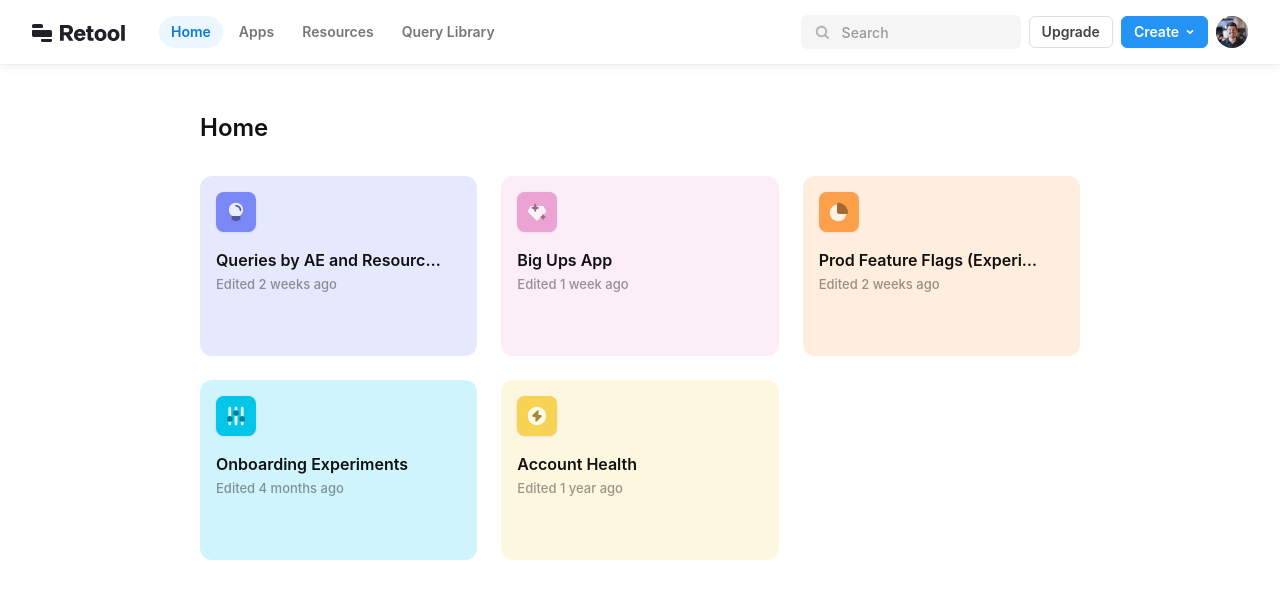
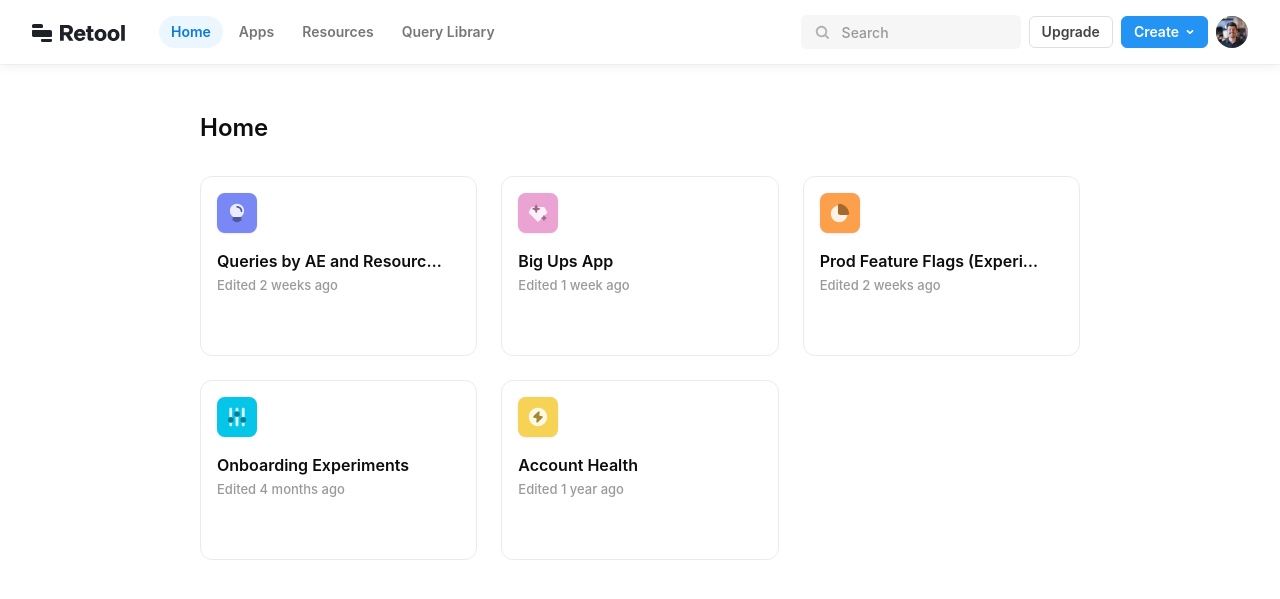
Before and after one commit to mattbond21/formation-prototype, a Jekyll site: the page built from index.html, in a window 1280 px wide. Shown: the top 599 px of the page. Built offline with Jekyll 4.4.1, drawn with Linux system fonts in a browser that asks for light colours; some web fonts are replaced.

Commit message:
less cowbell

```diff
--- a/_includes/content-cards.html
+++ b/_includes/content-cards.html
@@ -22,13 +22,13 @@
             <div class="card-meta-data">Edited 2 weeks ago</div>
           </div>
           <div class="card-buttons">
-            <a href="#" class="button button-primary button-cards" style="background: #7A88F5; color: white">Edit</a>
+            <a href="#" class="button button-primary button-cards">Edit</a>
             <a href="#" class="button button-cards">Preview</a>
           </div>
         </div> <!-- .card-body -->
       </div> <!-- .card -->
 
-      <div class="card" style="background:#EAA3D230">
+      <div class="card">
         <div class="card-body">
           <div class="card-header">
             <div class="card-avatar" style="background:#EAA3D2">
@@ -51,13 +51,13 @@
             <div class="card-meta-data">Edited 1 week ago</div>
           </div>
           <div class="card-buttons">
-            <a href="#" class="button button-primary button-cards" style="background: #EAA3D2; color: white">Edit</a>
+            <a href="#" class="button button-primary button-cards">Edit</a>
             <a href="#" class="button button-cards">Preview</a>
           </div>
         </div> <!-- .card-body -->
       </div> <!-- .card -->
 
-      <div class="card" style="background: #FCA04C30">
+      <div class="card">
         <div class="card-body">
           <div class="card-header">
             <div class="card-avatar" style="background: #FCA04C;">
@@ -79,13 +79,13 @@
             <div class="card-meta-data">Edited 2 weeks ago</div>
           </div>
           <div class="card-buttons">
-            <a href="#" class="button button-primary button-cards" style="background: #FCA04C; color: white">Edit</a>
+            <a href="#" class="button button-primary button-cards">Edit</a>
             <a href="#" class="button button-cards">Preview</a>
           </div>
         </div> <!-- .card-body -->
       </div> <!-- .card -->
 
-      <div class="card" style="background: #05C5E930">
+      <div class="card">
         <div class="card-body">
           <div class="card-header">
             <div class="card-avatar" style="background: #05C5E9;">
@@ -111,13 +111,13 @@
             <div class="card-meta-data">Edited 4 months ago</div>
           </div>
           <div class="card-buttons">
-            <a href="#" class="button button-primary button-cards" style="background: #05C5E9; color: white">Edit</a>
+            <a href="#" class="button button-primary button-cards">Edit</a>
             <a href="#" class="button button-cards">Preview</a>
           </div>
         </div> <!-- .card-body -->
       </div> <!-- .card -->
 
-      <div class="card" style="background: #F6D35530">
+      <div class="card">
         <div class="card-body">
           <div class="card-header">
             <div class="card-avatar" style="background: #F6D355;">
@@ -139,7 +139,7 @@
             <div class="card-meta-data">Edited 1 year ago</div>
           </div>
           <div class="card-buttons">
-            <a href="#" class="button button-primary button-cards" style="background: #F6D355; color: rgb(0,0,0)">Edit</a>
+            <a href="#" class="button button-primary button-cards">Edit</a>
             <a href="#" class="button button-cards">Preview</a>
           </div>
         </div> <!-- .card-body -->
--- a/_includes/modals.html
+++ b/_includes/modals.html
@@ -8,12 +8,12 @@
       <div class="modal-body">
         <form>
           <div class="form-group">
-            <label for="exampleInputEmail1">App name</label>
-            <input type="email" class="form-control" id="exampleInputEmail1" placeholder="What are you building?">
+            <label for="exampleInput1">App name</label>
+            <input type="text" class="form-control" id="exampleInput1" placeholder="What are you building?">
           </div>
           <div class="form-group">
-            <label for="exampleInputPassword1">Description</label>
-            <input type="password" class="form-control" id="exampleInputPassword1" placeholder="Password">
+            <label for="exampleInput2">Description</label>
+            <input type="text" class="form-control" id="exampleInput2" placeholder="What does it do?">
           </div>
         </form>
       </div>
--- a/_sass/_main.scss
+++ b/_sass/_main.scss
@@ -444,7 +444,8 @@
 
 .card {
   flex: 1;
-  background-color: #7A88F530;
+  background-color: var(--white);
+  border: 1px solid var(--gray-100);
   border-radius: 12px;
   color: var(--gray-900);
   height: 180px;
@@ -545,22 +546,6 @@
 
 .card-buttons > .button {
   margin-right: 8px;
-}
-
-.button.button-cards {
-  background: transparent;
-  border: 1px solid transparent;
-  color: rgba(0,0,0,0.6);
-
-  &:hover {
-    background: rgba(0,0,0,0.05);
-    border: 1px solid transparent;
-    color: rgba(0,0,0,0.8);
-  }
-}
-
-.button-primary.button-cards {
-  opacity: 0.9;
 }
 
 .button-primary.button-cards:hover {
--- a/_sass/_variables.scss
+++ b/_sass/_variables.scss
@@ -6,7 +6,7 @@
   --black: #000;
 
   --gray-025: #f9f9f9;
-  --gray-050: #f5f5f5;
+  --gray-050: #f6f6f6;
   --gray-100: #ebebeb;
   --gray-200: #dfdfdf;
   --gray-300: #c7c7c7;
@@ -15,9 +15,9 @@
   --gray-600: #777;
   --gray-700: #444;
   --gray-800: #222;
-  --gray-900: #111;
+  --gray-900: #0d0d0d;
 
-  --blue-025: #f5fafe;
+  --blue-025: #f5faff;
   --blue-050: #ecf6fe;
   --blue-100: #d8ecfd;
   --blue-200: #81c2f8;
@@ -25,7 +25,7 @@
   --blue-500: #2494f4;
   --blue-700: #0b7ada;
 
-  --green-025: #f7fcf9;
+  --green-025: #f7fdf9;
   --green-050: #e0f5e8;
   --green-100: #a3e0ba;
   --green-200: #71d094;
@@ -41,7 +41,7 @@
   --yellow-500: #f4b434;
   --yellow-700: #d9940b;
 
-  --red-025: #fefbfb;
+  --red-025: #fef6f7;
   --red-050: #fcedee;
   --red-100: #fadbde;
   --red-200: #ef8f97;
@@ -57,7 +57,7 @@
   --plum-500: #b062bc;
   --plum-700: #9846a4;
 
-  --orange-025: #fef9f5;
+  --orange-025: #fef9f6;
   --orange-050: #fef3ec;
   --orange-100: #fce1cf;
   --orange-200: #f9c9a9;
```
